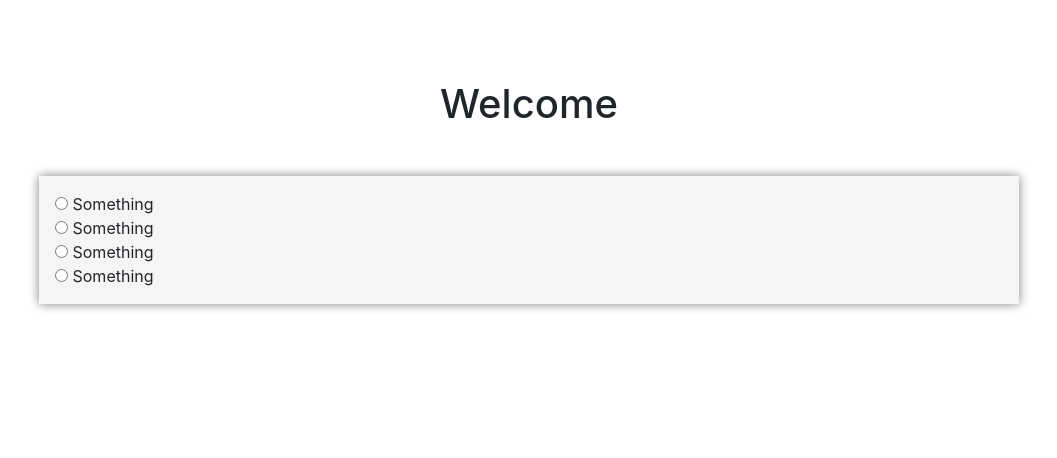
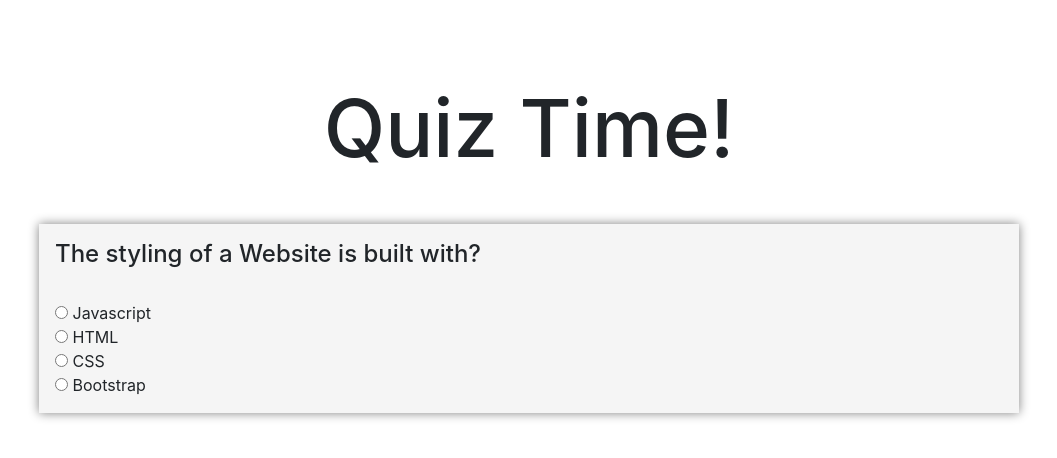
Before and after one commit to DonSintaro/Week4_Oct26th_Homework, a plain HTML site: page index.html in a window 1280 px wide. Both pictures are taken after a click on the button "Start Quiz". Shown: the whole page, without its empty margins (111-1168 px from the left). Drawn offline with nearby package versions, Linux system fonts and the light colour scheme.

Commit message:
more progress on html,javascript

```diff
--- a/JavascriptQuest.js
+++ b/JavascriptQuest.js
@@ -1,32 +1,18 @@
-// class Question {
-//     constructor( question, arrayC , answer){
-
-//         this.question = question;
-//         this.arrayC = arrayC;
-//         this.answer = answer;
-//     }
-
-//     get checkUserChoice (){
-//         if (userChoice == answer){
-//             return true;
-//         }
-//         else {
-//             return false;
-//         }
-//     }
-
-// }
 
 var innerC = document.querySelector("#innerC");
 var userChoice;
-var score;
+var score = 100;
 
+var highestScores = []; // Use some function that grabs the first 5 in sorted array of scores
+var arrayScores = []; // All of scores obtained through get on storage
 
-
+var questionT;
+var multiChoices = [];
+var counter = 0;
+var Btn = [];
 var intro = '<div class="col-md-7 col-12"><p>Welcome to a javascript timed quiz.</p><p>Complete the quiz as fast as you can!</p><p class="noMarPad">The scores will be based accuracy of results and the speed of resulting.</p></div><div class="col-md-5 col-12" ><button id="startB" type="button" class="btn btn-dark"><h3>Start Quiz</h3></button></div>';
-var quiz = '<div class="questionTitle"></div><form><input id="choiceA" type="radio" name="answer" value=""> Something<br><input id="choiceB" type="radio" name="answer" value=""> Something<br><input id="choiceC" type="radio" name="answer" value=""> Something<br><input id="choiceD" type="radio" name="answer" value=""> Something<br></form>';
-
-
+var quiz = '<div><div id="questionTitle"></div><form><input class="choiceA choice" type="radio" name="answer" value=""><span class="choiceA"> Something</span><br><input class="choiceB choice" type="radio" name="answer" value=""><span class="choiceB"> Something</span><br><input class="choiceC choice" type="radio" name="answer" value=""><span class="choiceC"> Something</span><br><input class="choiceD choice" type="radio" name="answer" value=""><span class="choiceD"> Something</span><br></form></div><div id="result"></div>';
+var credits ='';
 
 
 
@@ -37,37 +23,58 @@ var startBtn = document.querySelector("#startB");
 
 startBtn.addEventListener("click",function(){
     innerC.innerHTML = quiz;
-    var questionT = document.querySelector("#questionTitle");
-    var choiceA = document.querySelector("#choiceA");
-    var choiceB = document.querySelector("#choiceB");
-    var choiceC = document.querySelector("#choiceC");
-    var choiceD = document.querySelector("#choiceD");
+    document.querySelector("#pageHeading").innerHTML = "Quiz Time!";
+    questionT = document.querySelector("#questionTitle");
+
+
+    document.querySelectorAll(".choice").forEach(function(iter){
+        iter.addEventListener("click",function(){
+            userChoice = document.querySelector('.choice:checked').innerHTML;
+            if (userChoice === Questions[counter-1]){
+                score = score + 5;
+                //prompt correct #result            --------------
+            }
+            else{
+                //prompt wrong #result           -----------
+            }
+            iter.checked = false;
+            if(counter < 5){
+            promptQuestion(counter);
+            }
+            else{
+                // Go to score page
+                // score pages goes to high score page and local storage of scores in order of highest and retry?
+                // retry eventlistener that clears page and goes to intro
+            }
+        });
+    });
 
 
 
+    multiChoices.push(".choiceA");
+    multiChoices.push(".choiceB");
+    multiChoices.push(".choiceC");
+    multiChoices.push(".choiceD");
+    Questions = reorder(Questions);
+    promptQuestion(counter);
 
 });
 
 
 
+function promptQuestion(iNum){
+    questionT.innerHTML = Questions[iNum].question;
+    Questions[iNum].choices = reorder(Questions[iNum].choices);
+    promptChoices(iNum);
+    counter++;
 
+};
 
-
-// choiceA.addEventListener("click",function(){
-
-// });
-// choiceB.addEventListener("click",function(){
-
-// });
-// choiceC.addEventListener("click",function(){
-
-// });
-// choiceD.addEventListener("click",function(){
-
-// });
-
-function sendQuestion(x,i){
-    questionT.innerHTML = x[i].question;
+function promptChoices(x){
+    for (var i = 0;i < Questions[x].choices.length;i++){
+        document.querySelectorAll(multiChoices[i])[0].innerHTML = Questions[x].choices[i];
+        document.querySelectorAll(multiChoices[i])[1].innerHTML = Questions[x].choices[i];
+    }
 
 }
 
@@ -92,32 +99,32 @@ function reorder(array) {
 
 var Questions = [
     {
-        question: "Which object allows you to access functions to calculate mathematical task on numbers?",
-        choices: ["Function.", "Object.","Math.","Calc."],
-        answer: "Math."
+        question: "<h4>Which object allows you to access functions to calculate mathematical task?</h4>",
+        choices: [" Function.", " Object."," Math."," Calc."],
+        answer: " Math."
     },/////
 
     {
-        question: "What are the three building blocks of web development?",
-        choices: ["Google, Facebook, Shrome", "Math, Language, Internet Speed", "C++, Python, Heroku", "HTML, CSS, Javascript"],
-        answer: "HTML, CSS, Javascript"
+        question: "<h4>What are the three building blocks of web development?</h4>",
+        choices: [" Google, Facebook, Shrome", " Math, Language, Internet Speed", " C++, Python, Heroku", " HTML, CSS, Javascript"],
+        answer: " HTML, CSS, Javascript"
     },/////
 
     {
-        question: "The skeleton of a Website is built with?",
-        choices: ["HTML","CSS","Javascript","Bootstrap"],
-        answer: "HTML"
+        question: "<h4>The skeleton of a Website is built with?</h4>",
+        choices: [" HTML"," CSS"," Javascript"," Bootstrap"],
+        answer: " HTML"
     },/////
 
     {
-        question: "The styling of a Website is built with?",
-        choices: ["HTML","CSS","Javascript","Bootstrap"],
-        answer: "CSS"
+        question: "<h4>The styling of a Website is built with?</h4>",
+        choices: [" HTML"," CSS"," Javascript"," Bootstrap"],
+        answer: " CSS"
     },/////
 
     {
-        question: "The behavior of a Website is built with?",
-        choices: ["HTML","CSS","Javascript","Bootstrap"],
-        answer: "Javascript"
+        question: "<h4>The behavior of a Website is built with?</h4>",
+        choices: [" HTML"," CSS"," Javascript"," Bootstrap"],
+        answer: " Javascript"
     },/////
 ];
--- a/assets/styles.css
+++ b/assets/styles.css
@@ -23,6 +23,18 @@ body{
     padding:1rem;
 }
 
+span{
+    font-size: 1rem;
+}
+
+
+#pageHeading{
+    font-size: 5rem;
+}
+
+#questionTitle{
+    margin-bottom:2rem;
+}
 
 
 .btn{
```
Also changed, not shown: index.html (+11 -6 lines).
